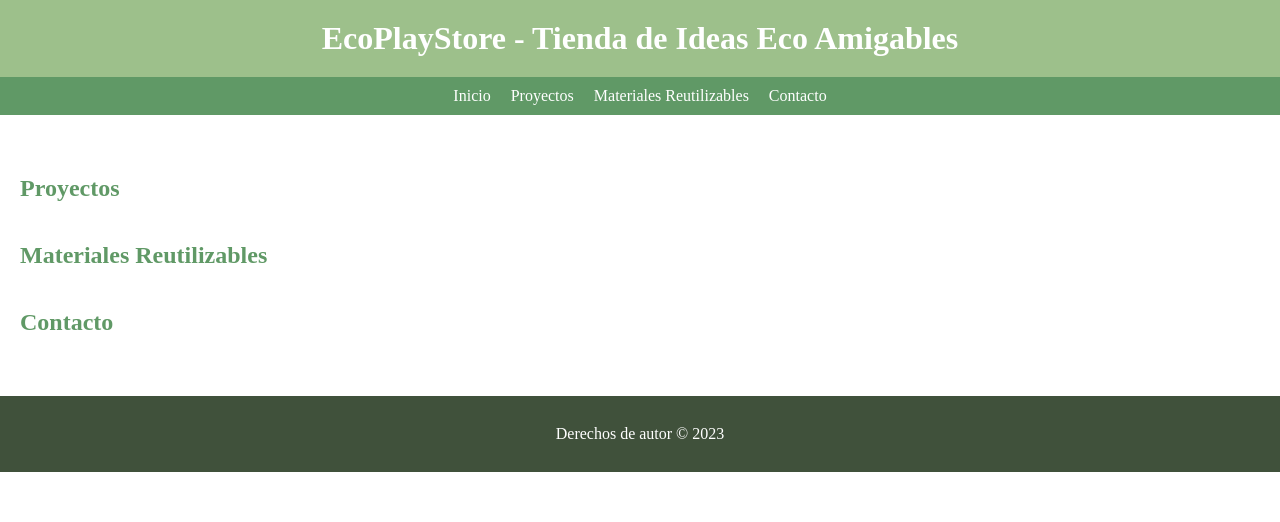
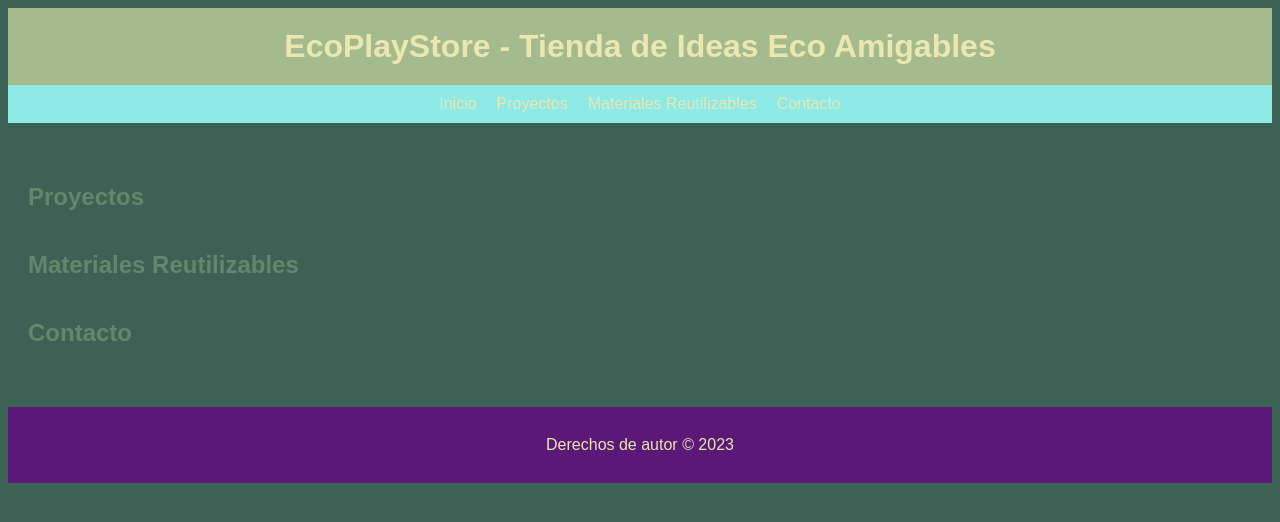
Before and after one commit to Emanuel681/EcoPlayStore.github.io, a plain HTML site: page index.html in a window 1280 px wide. Drawn offline with Linux system fonts and the light colour scheme.

Commit message:
Update mystyles.css

```diff
--- a/mystyles.css
+++ b/mystyles.css
@@ -1,9 +1,11 @@
 body {
-  margin: 0;
+  background-color: #3C6255;
+  color: #61876E;
+  font-family: Arial, sans-serif;
 }
 
 header {
-  background-color: #9DC08B;
+  background-color: #A6BB8D;
   padding: 20px;
   text-align: center;
 }
@@ -11,11 +13,11 @@ header {
 h1 {
   font-size: 32px;
   margin: 0;
-  color: #FFFFFF;
+  color: #EAE7B1;
 }
 
 nav {
-  background-color: #609966;
+  background-color: #8DEAE7;
   padding: 10px;
 }
 
@@ -32,7 +34,7 @@ nav li {
 }
 
 nav a {
-  color: #FFFFFF;
+  color: #EAE7B1;
   text-decoration: none;
 }
 
@@ -46,7 +48,7 @@ section {
 
 h2 {
   font-size: 24px;
-  color: #609966;
+  color: #61876E;
 }
 
 p {
@@ -55,8 +57,8 @@ p {
 }
 
 footer {
-  background-color: #40513B;
+  background-color: #5B1876;
   padding: 10px;
   text-align: center;
-  color: #FFFFFF;
+  color: #EAE7B1;
 }
```
